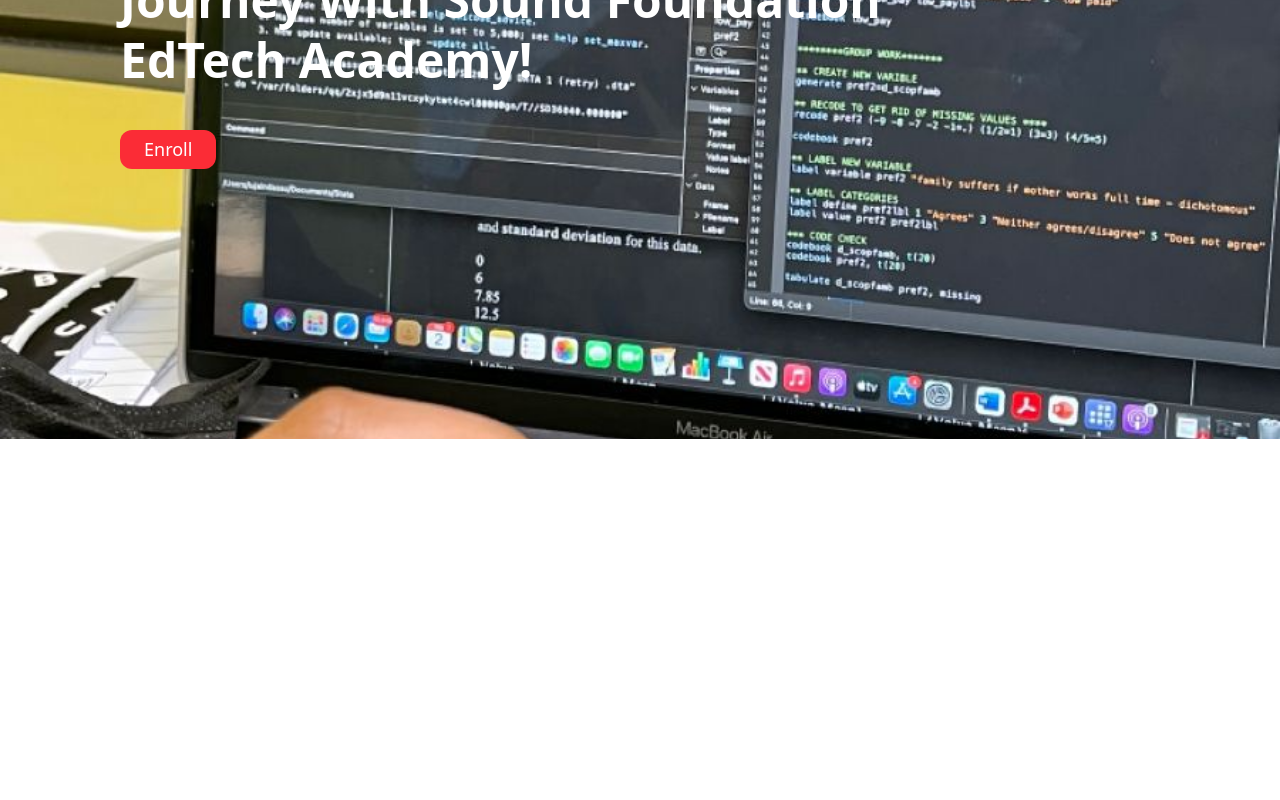
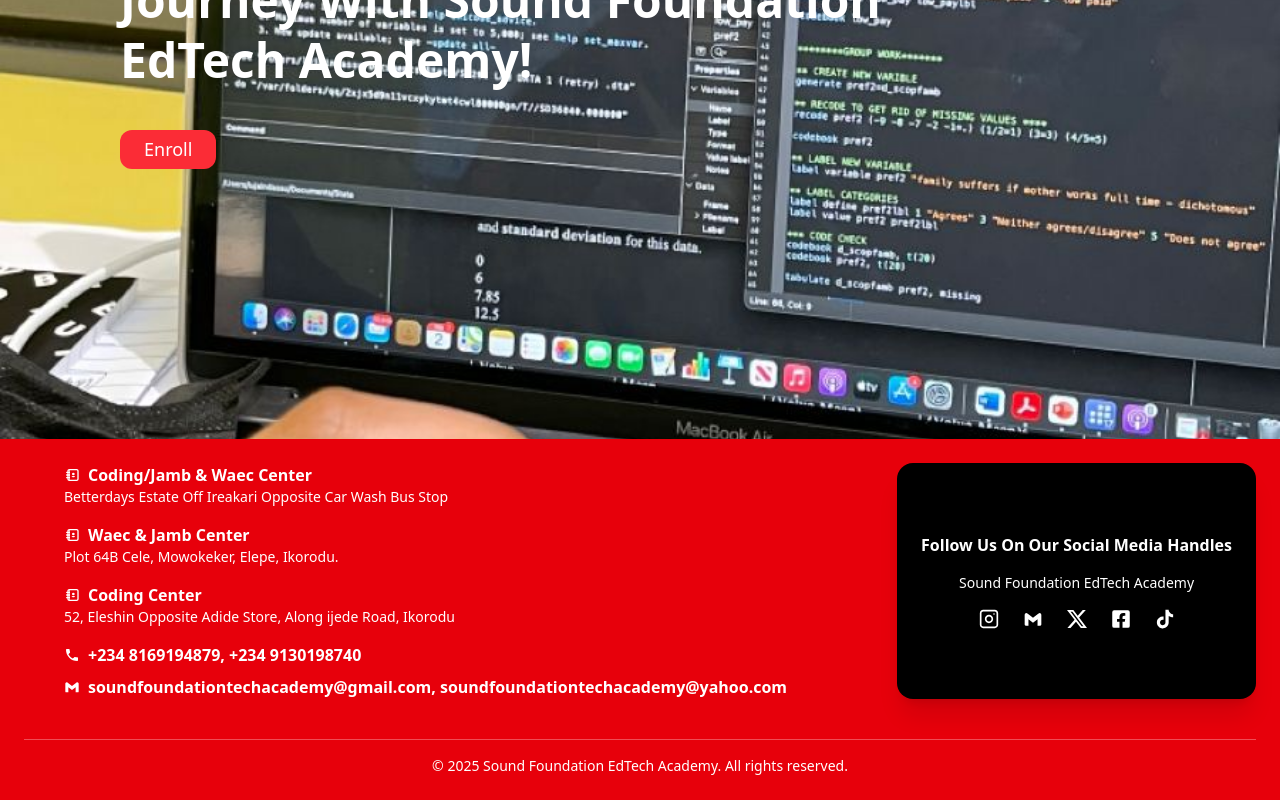
Before and after one commit to Cleve-keem/sfdt-frontend, a React (Vite) app: page / in a window 1280 px wide. Shown: the part 425-1225 px from the top of the page. Before the commit the page ends 864 px from the top, so only its background shows below. Built offline with nearby package versions, Linux system fonts and the light colour scheme.

Commit message:
footer created

```diff
--- a/src/App.jsx
+++ b/src/App.jsx
@@ -1,12 +1,14 @@
 // import Footer from "./components/Footer";
 import Navbar from "./components/Navbars/Navbar";
 import HeroSlider from "./components/HeroSlider";
+import Footer from "./components/Footer";
 
 function App() {
   return (
     <div className="flex flex-col min-h-screen">
       <Navbar />
       <HeroSlider />
+      <Footer/>
     </div>
   );
 }
--- a/src/components/Footer.jsx
+++ b/src/components/Footer.jsx
@@ -1,6 +1,10 @@
 import { TiContacts } from "react-icons/ti";
 import { IoMdCall } from "react-icons/io";
 import { BiLogoGmail } from "react-icons/bi";
+import { CgInstagram } from "react-icons/cg";
+import { FaFacebookSquare } from "react-icons/fa";
+import { IoLogoTiktok } from "react-icons/io5";
+import { BsTwitterX } from "react-icons/bs";
 
 export default function Footer() {
   const contact = [
@@ -18,11 +22,34 @@ export default function Footer() {
     },
   ];
   const phone = "+234 8169194879, +234 9130198740";
-  const email = "soundfoundationtechacademy@gmail.com,   soundfoundationtechacademy@yahoo.com";
+  const email =
+    "soundfoundationtechacademy@gmail.com,   soundfoundationtechacademy@yahoo.com";
+
+  const socials = [
+    {
+      logo: <CgInstagram />,
+      link: "https://www.instagram.com/soundfoundationedtechacademy/",
+    },
+    { logo: <BiLogoGmail />, link: "mailto:soundtech.gmail.com" },
+    {
+      logo: <BsTwitterX />,
+      link: "https://twitter.com/soundfoundationedtechacademy",
+    },
+    {
+      logo: <FaFacebookSquare />,
+      link: "https://www.facebook.com/soundfoundationedtechacademy",
+    },
+    {
+      logo: <IoLogoTiktok />,
+      link: "https://www.tiktok.com/@soundfoundationedtechacademy",
+    },
+  ];
 
   return (
-    <div className="bg-black text-white p-6">
-      <ul >
+    <footer className=" bg-red-600 text-white p-6 ">
+      <div className="md:justify-between w-full md:flex">
+        <div className="mx-10">
+          <ul>
             {contact.map((cont, index) => (
               <li key={index} className="  gap-4 mb-4">
                 <span className="flex items-center gap-2">
@@ -30,22 +57,44 @@ export default function Footer() {
                   <h3 className="font-bold">{cont.title}</h3>
                 </span>
                 <p className="text-sm">{cont.address}</p>
-
               </li>
             ))}
           </ul>
-
 
           <div className="flex items-center gap-2 mb-2">
             <IoMdCall />
             <h3 className="font-bold">{phone}</h3>
           </div>
 
-
           <div className="flex items-center gap-2">
             <BiLogoGmail />
             <h3 className="font-bold">{email}</h3>
           </div>
         </div>
+        <div className="bg-black rounded-2xl shadow-xl p-6 flex justify-center items-center flex-col gap-4">
+          <span className="font-semibold">
+            Follow Us On Our Social Media Handles
+          </span>
+          <h3 className="text-sm">Sound Foundation EdTech Academy</h3>
+          <div className="flex gap-6 text-xl cursor-pointer">
+            {socials.map((social, index) => (
+              <a
+                key={index}
+                href={social.link}
+                target="_blank"
+                rel="noopener noreferrer"
+                className="hover:text-red-600 transition-colors"
+              >
+                {social.logo}
+              </a>
+            ))}
+          </div>
+        </div>
+      </div>
+
+      <div className="mt-10 text-center text-sm border-t border-white/30 pt-4">
+        © 2025 Sound Foundation EdTech Academy. All rights reserved.
+      </div>
+    </footer>
   );
 }
--- a/src/components/HeroSlider.jsx
+++ b/src/components/HeroSlider.jsx
@@ -37,7 +37,7 @@ const HeroSlider = () => {
         <h1 className="text-4xl font-bold capitalize md:leading-15 md:text-5xl md:w-3xl">
           Empower your learning journey with sound foundation edTech academy!
         </h1>
-        <button className="bg-red-500 w-fit px-6 py-1.5 rounded-xl">
+        <button className="bg-red-500 w-fit px-6 py-1.5 rounded-xl cursor-pointer">
           Enroll
         </button>
       </div>
```
Lines whose indentation alone changed are shown as unchanged.
